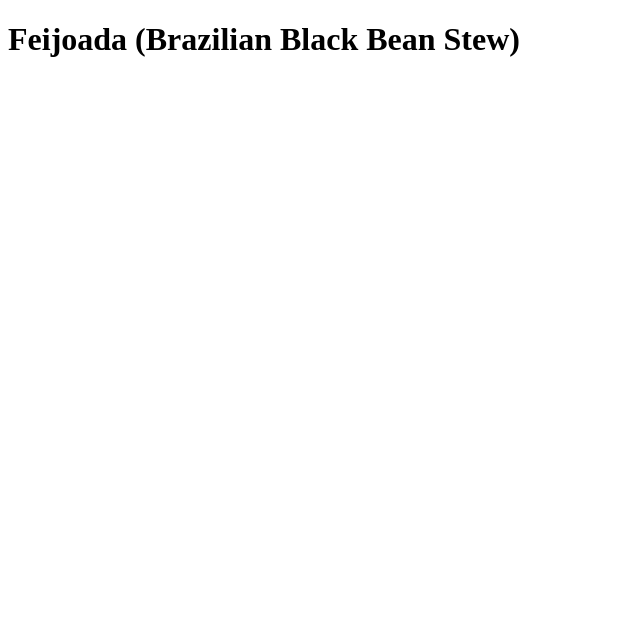
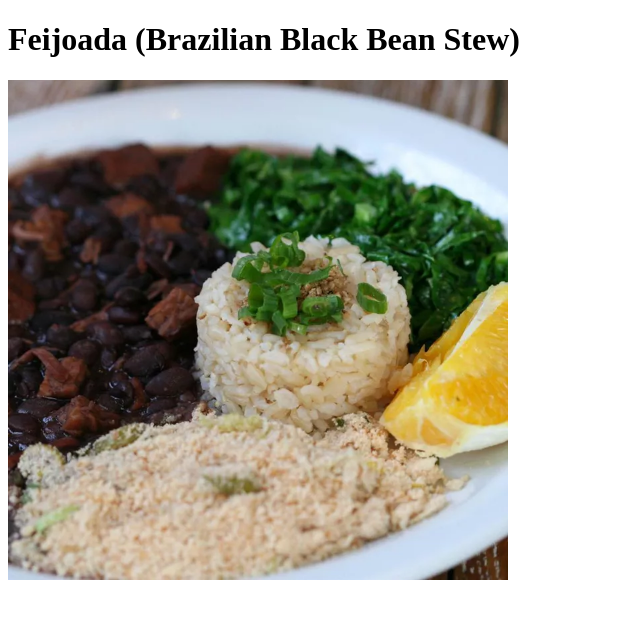
Before and after one commit to becarolf/odin-recipes, a plain HTML site: page recipes/feijoada.html in a window 1280 px wide. Shown: the whole page, without its empty margins (0-640 px from the left). Drawn offline with Linux system fonts and the light colour scheme.

```diff
--- a/recipes/feijoada.html
+++ b/recipes/feijoada.html
@@ -7,5 +7,7 @@
   </head>
   <body>
     <h1>Feijoada (Brazilian Black Bean Stew)</h1>
+
+    <img src="../images/feijoada.jpg" alt="Image of Feijoada (Brazilian Black Bean Stew)" height="500" width="500" >
   </body>
 </html>
```
Also changed, not shown: index.html (+4 -0 lines), images/feijoada.jpg (added).
